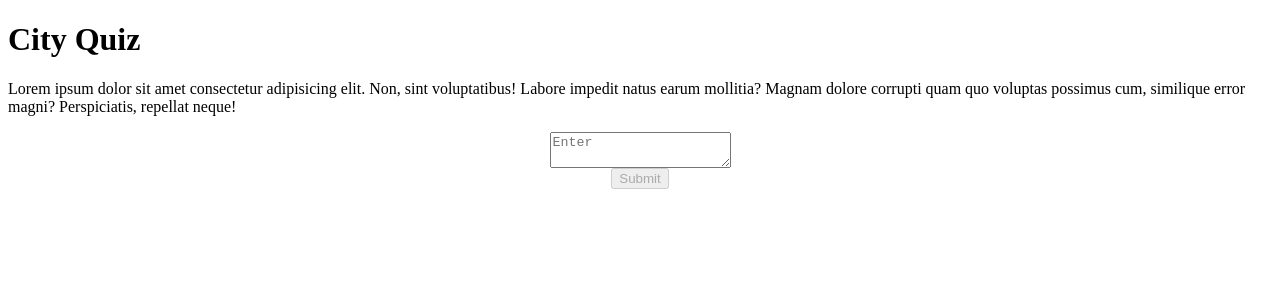
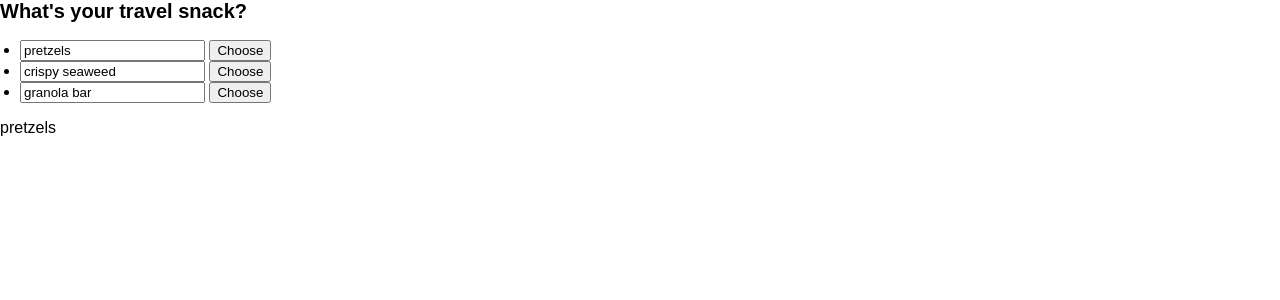
Before and after one commit to guqtls14/ReactTutorial-beta, a React (Vite) app: page / in a window 1280 px wide. Shown: the top 300 px of the page. Built offline with nearby package versions, Linux system fonts and the light colour scheme.

Commit message:
map & 조건문을이용한 data호출

```diff
--- a/src/App.css
+++ b/src/App.css
@@ -46,28 +46,32 @@ ul {
   padding-left: 20px;
 }
 
-.avatar {
-  border-radius: 50%;
+body {
+  margin: 0;
+  padding: 0;
+  height: 250px;
 }
 
-.large {
-  border: 4px solid gold;
+.background {
+  width: 100vw;
+  height: 100vh;
+  display: flex;
+  justify-content: center;
+  align-items: center;
+  background: #eee;
 }
 
-/*  */
+.background--active {
+  background: #a6b5ff;
+}
 
-.card {
-  width: fit-content;
-  margin: 5px;
-  padding: 5px;
-  font-size: 20px;
-  text-align: center;
-  border: 1px solid #aaa;
-  border-radius: 20px;
-  background: #fff;
-  color: red;
+.picture {
+  width: 200px;
+  height: 200px;
+  border-radius: 10px;
+  border: 5px solid transparent;
 }
-.avatar {
-  margin: 20px;
-  border-radius: 50%;
+
+.picture--active {
+  border: 5px solid #a6b5ff;
 }
--- a/src/App.jsx
+++ b/src/App.jsx
@@ -1,75 +1,55 @@
 import { useState } from "react";
+import "./App.css";
+export default function Picture() {
+  const initialItems = [
+    { title: "pretzels", id: 0 },
+    { title: "crispy seaweed", id: 1 },
+    { title: "granola bar", id: 2 },
+  ];
+  const [items, setItems] = useState(initialItems);
+  const [selectedId, setSelectedId] = useState(0);
 
-const styled = {
-  motion: {
-    display: "flex",
-    alignItems: "center",
-    flexDirection: "column",
-  },
-};
+  const selectedItem = items.find((item) => item.id === selectedId);
 
-const App = () => {
-  const Answer = (answer) => {
-    return new Promise((resolve, reject) => {
-      setTimeout(() => {
-        let shouldError = answer.toLowerCase().trim() !== "kyle";
-        if (shouldError) {
-          reject(new Error("Good guess but a wrong answer. Try again!"));
+  const handleItemChange = (id, e) => {
+    setItems(
+      items.map((item) => {
+        if (item.id === id) {
+          return {
+            ...item,
+            title: e.target.value,
+          };
         } else {
-          resolve();
+          return item;
         }
-      }, 2000);
-    });
+      })
+    );
   };
-
-  const [answer, setAnswer] = useState("");
-  const [error, setError] = useState(null);
-  const [status, setStatus] = useState("typing");
-
-  if (status === "success") {
-    return <h1>That's right!</h1>;
-  }
-
-  async function handleSubmit(e) {
-    e.preventDefault();
-    setStatus("submitting");
-    try {
-      await Answer(answer);
-
-      setStatus("success");
-
-      setAnswer("");
-    } catch (err) {
-      setStatus("typing");
-      console.log(err);
-      setError(err);
-      setAnswer("");
-    }
-  }
+  console.log(items);
+  console.log(selectedItem);
   return (
     <>
-      <h1>City Quiz</h1>
-      <p>
-        Lorem ipsum dolor sit amet consectetur adipisicing elit. Non, sint
-        voluptatibus! Labore impedit natus earum mollitia? Magnam dolore
-        corrupti quam quo voluptas possimus cum, similique error magni?
-        Perspiciatis, repellat neque!
-      </p>
-      <form style={styled.motion} onSubmit={handleSubmit}>
-        <textarea
-          value={answer}
-          onChange={(e) => setAnswer(e.target.value)}
-          id="textarea"
-          name="textarea"
-          placeholder="Enter "
-        />
-        <button disabled={answer.length === 0 || status === "submitting"}>
-          Submit
-        </button>
-        {error !== null && <p className="Error">{error.message}</p>}
-      </form>
+      <h2>What's your travel snack?</h2>{" "}
+      <ul>
+        {items.map((item, idx) => {
+          return (
+            <li key={item.id}>
+              <input
+                value={item.title}
+                onChange={(e) => handleItemChange(item.id, e)}
+              />{" "}
+              <button
+                onClick={() => {
+                  setSelectedId(item.id);
+                }}
+              >
+                Choose
+              </button>
+            </li>
+          );
+        })}
+      </ul>
+      <p>{selectedItem.title}</p>
     </>
   );
-};
-
-export default App;
+}
```
